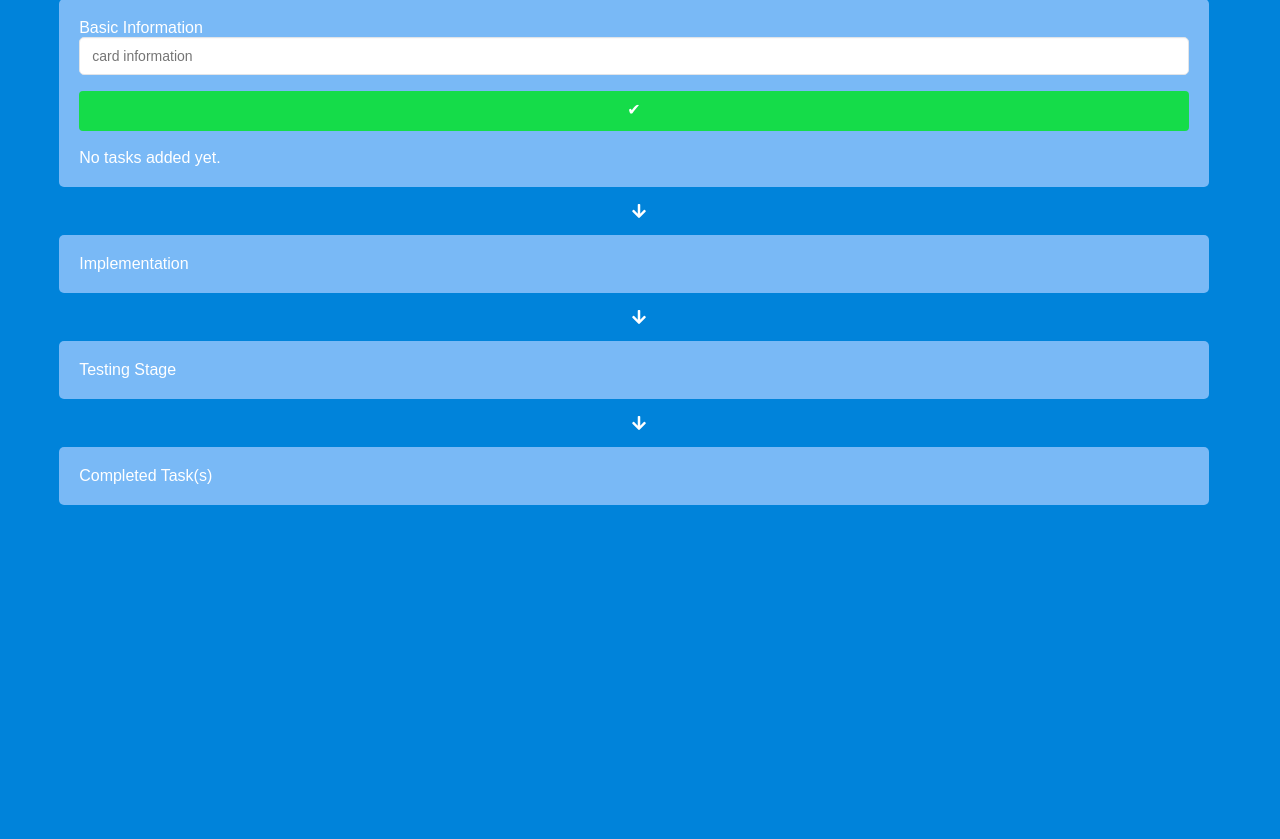
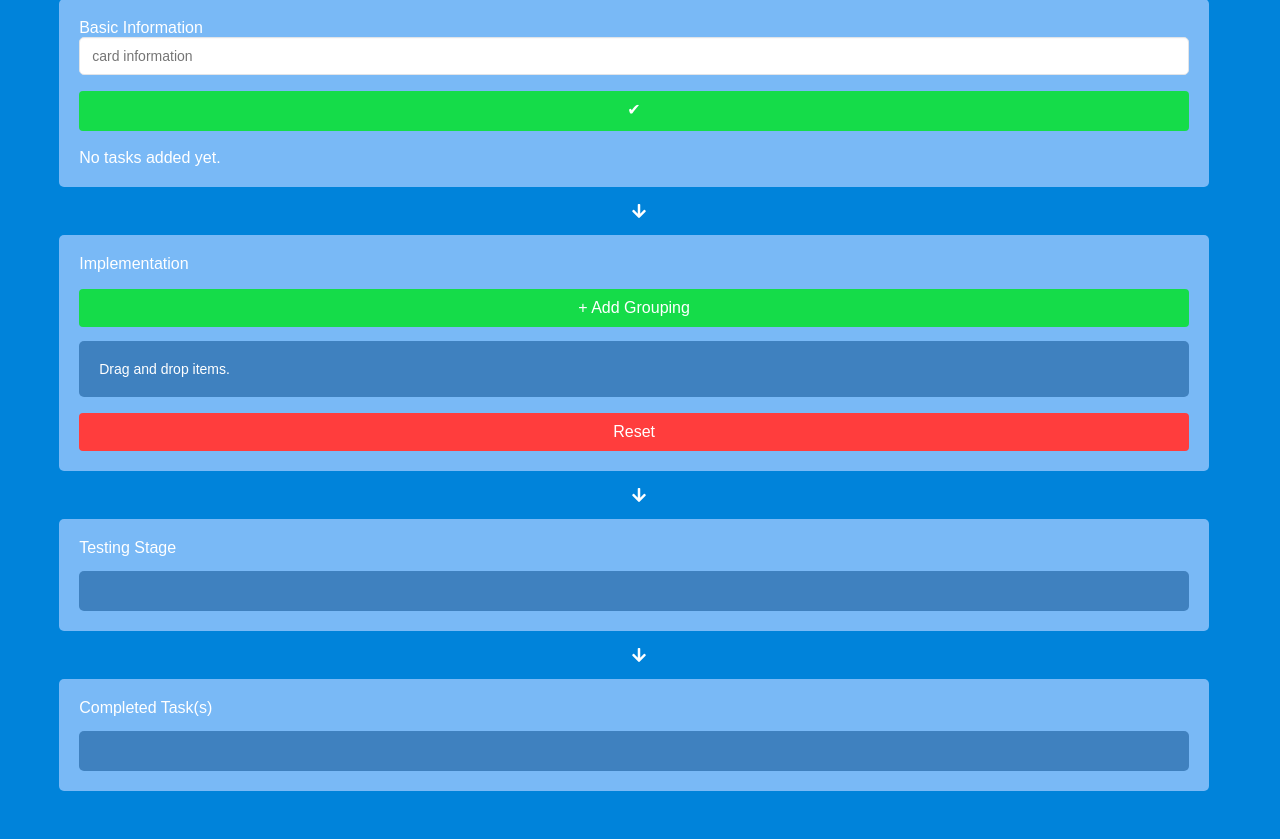
Before and after one commit to EdrisaJobe/ombroo, a Django app: page /workspace/ in a window 1280 px wide. Shown: the part 145-984 px from the top of the page. Before the commit the page ends 650 px from the top, so only its background shows below. Run offline with Django 3.2, Linux system fonts and the light colour scheme; a user stored in the database is signed in; some libraries are stand-ins or nearby versions; some web fonts are replaced.

Commit message:
add drag/drop into new containers

```diff
--- a/static/css/workspace.css
+++ b/static/css/workspace.css
@@ -31,12 +31,8 @@
   background-color: rgb(121, 185, 246);
 }
 
-.vertical-container2 {
-  flex: 1;
-  border-radius: 5px;
-}
-
-.vertical-container3 {
+/** INPUT CONTAINER */
+.basic-container,.implement-container,.testing-container,.completed-container{
   flex: 1;
   margin-top: 1em;
   padding: 20px;
@@ -44,6 +40,7 @@
   font-size: 14px;
   background-color: rgba(0, 68, 131, 0.479);
 }
+/** ENDOF INPUT CONTAINER */
 
 .arrow-container {
   margin-top: 1.3em;
@@ -57,12 +54,15 @@
 }
 
 /*Input*/
-.btn-del{
+.btn-del,.btn-reset{
   width: 100%;
   background-color: rgb(255, 61, 61);
 }
 .btn-save{
   padding-bottom: 0.5em;
+}
+.btn-add{
+  width: 100%;
 }
 input:nth-child(2){
   width: 274px;
--- a/templates/pages/workspace.html
+++ b/templates/pages/workspace.html
@@ -46,7 +46,7 @@
   <div class="vertical-container">
 
       <p>Basic Information</p>
-      <div class="vertical-container2">
+      <div class="inside-container">
         <form method="POST" action="{% url 'workspace' %}">
         {% csrf_token %}
           <input type="text" name="task" Placeholder="card information">
@@ -55,7 +55,7 @@
 
         {% for task in tasks %}
         <form method="POST" action="{% url 'delete_task' forloop.counter0 %}">
-          <p class="vertical-container3">
+          <p class="basic-container" draggable="true" ondragstart="dragStart(event)">
             {% csrf_token %}
             {{ task }}
             <br>
@@ -78,8 +78,13 @@
   <!-- Input Container 2 -->
   <div class="vertical-container">
       <p>Implementation</p>
-      <div class="vertical-container2">
-
+      <div class="inside-container" ondragover="allowDrop(event)" ondrop="drop(event)">
+        <button class="btn-add">+ Add Grouping</button>
+        <p class="implement-container" draggable="true" ondragstart="dragStart(event)">
+          Drag and drop items.
+        </p>
+        <!-- Add a button to clear local storage -->
+        <button class="btn-reset" onclick="clearLocalStorage()">Reset</button>
       </div>
   </div>
 
@@ -91,8 +96,8 @@
   <!-- Input Container 3 -->
   <div class="vertical-container">
     <p>Testing Stage</p>
-    <div class="vertical-container2">
-
+    <div class="inside-container" ondragover="allowDrop(event)" ondrop="drop(event)">
+      <p class="testing-container" draggable="true" ondragstart="dragStart(event)"></p>
     </div>
   </div>
 
@@ -104,11 +109,35 @@
   <!-- Input Container 4 -->
   <div class="vertical-container">
     <p>Completed Task(s)</p>
-      <div class="vertical-container2">
-
-    </div>
+      <div class="inside-container" ondragover="allowDrop(event)" ondrop="drop(event)">
+        <p class="completed-container" draggable="true" ondragstart="dragStart(event)"></p>
+      </div>
   </div>
 
 </div>
 
+<script>
+  var draggedElement = null;
+
+  function allowDrop(event) {
+    event.preventDefault();
+  }
+
+  function dragStart(event) {
+    draggedElement = event.target;
+    event.dataTransfer.setData("text/html", draggedElement.outerHTML);
+  }
+
+  function drop(event) {
+    event.preventDefault();
+    var data = event.dataTransfer.getData("text/html");
+    var implementContainer = document.querySelector(".implement-container");
+    implementContainer.insertAdjacentHTML("beforeend", data);
+
+    if (draggedElement && draggedElement.parentNode) {
+      draggedElement.parentNode.removeChild(draggedElement);
+      draggedElement = null;
+    }
+  }
+</script>
 {% endblock content %}
```
Also changed, not shown: db.sqlite3.
